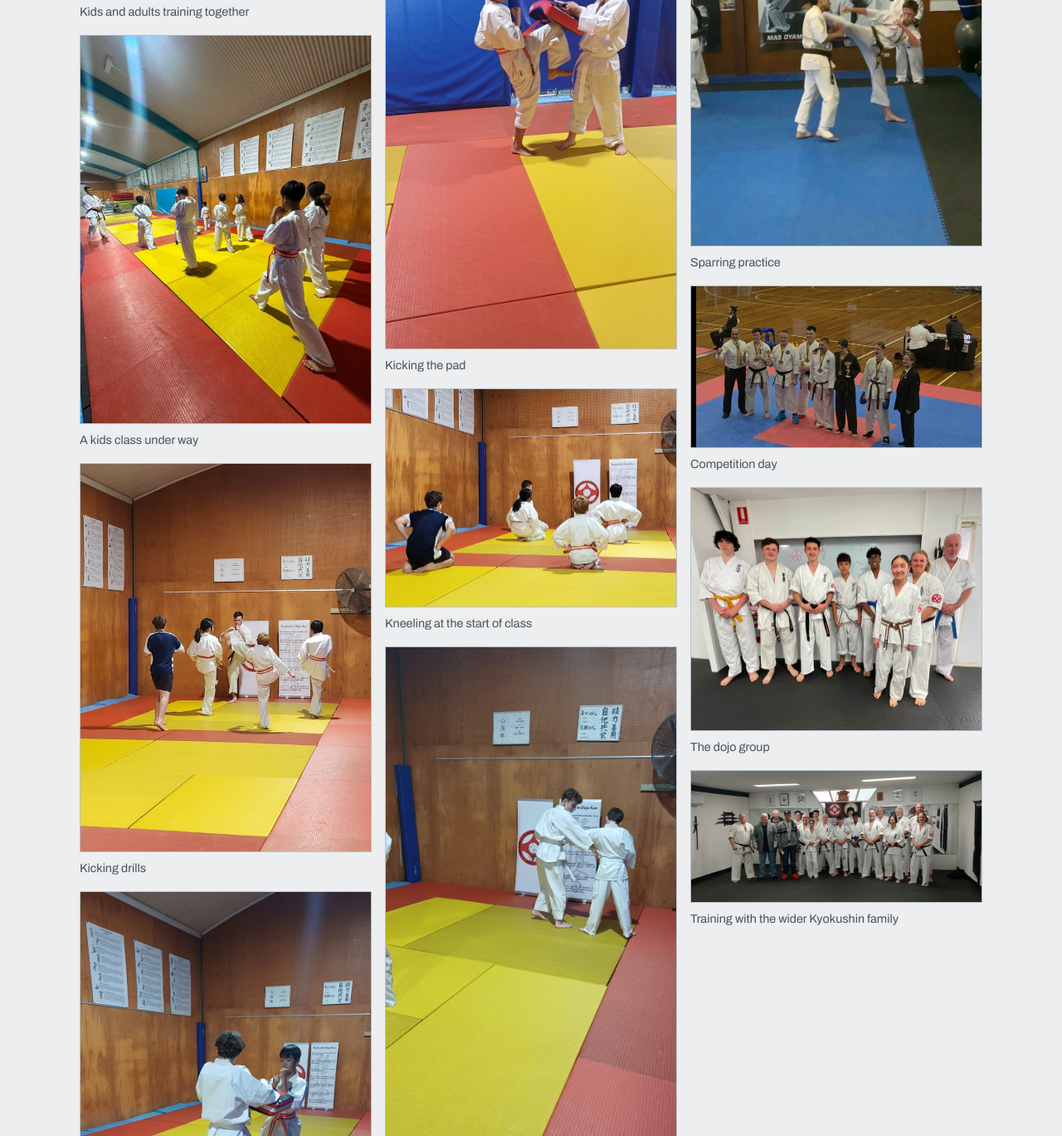
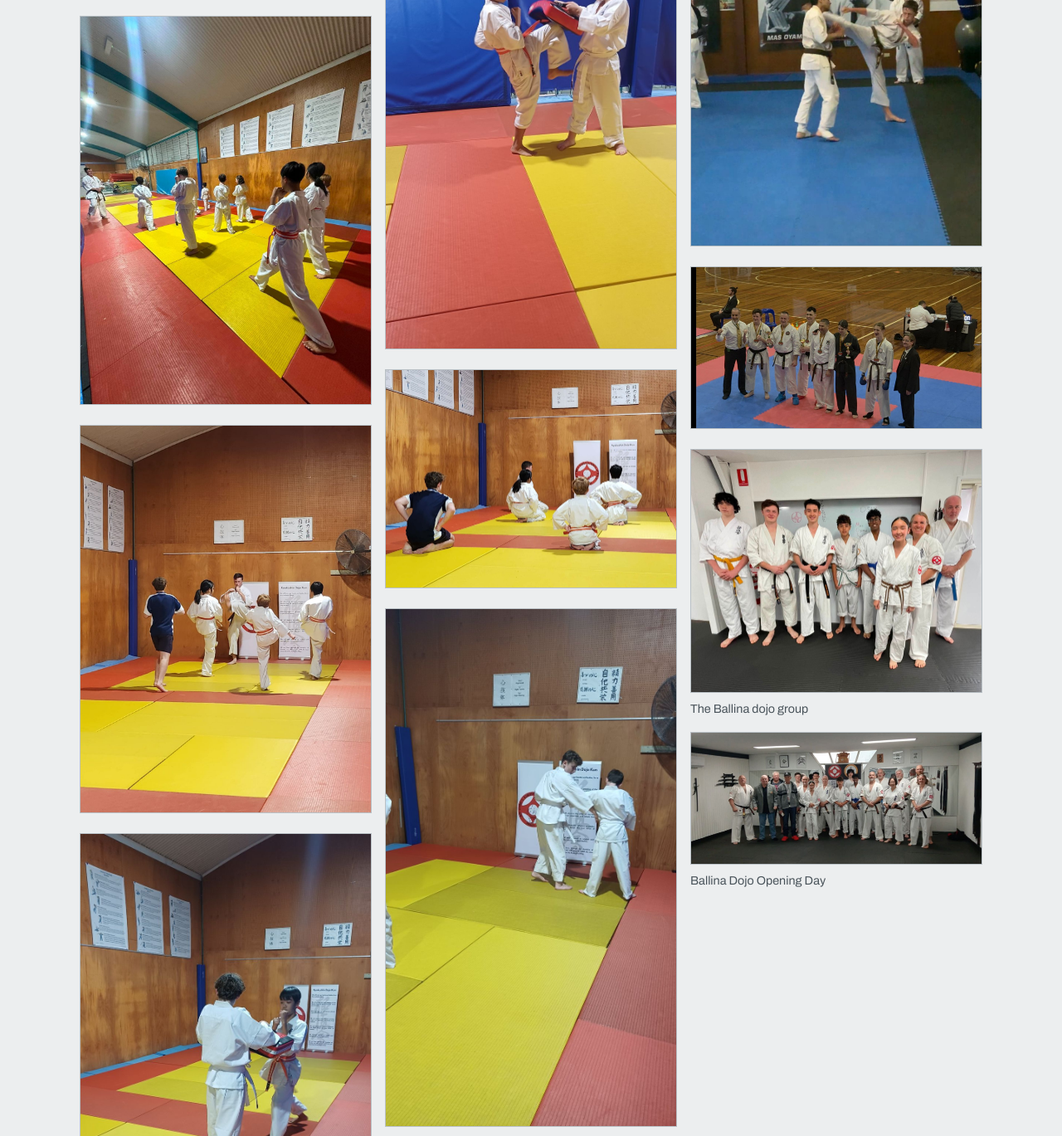
Before and after one commit to bradchish/KKCH-Website, a plain HTML site: page photos.html in a window 1280 px wide. Shown: the part 473-1842 px from the top of the page at 83% size. Drawn offline with Linux system fonts and the light colour scheme.

Commit message:
No ai captions under photos

```diff
--- a/photos.html
+++ b/photos.html
@@ -38,17 +38,17 @@
         <p>Training at the dojo, plus a few moments from competition and visiting seminars.</p>
       </div>
       <div class="gallery">
-        <figure><img src="class-stances.jpg" width="1400" height="788" loading="lazy" alt="Adults and kids practising a fighting stance together on the dojo mats"><figcaption>Kids and adults training together</figcaption></figure>
-        <figure><img src="kids-class.jpg" width="1050" height="1400" loading="lazy" alt="Kids lined up on the mats during a class"><figcaption>A kids class under way</figcaption></figure>
-        <figure><img src="kicking-drill.jpg" width="1050" height="1400" loading="lazy" alt="Students lifting their knees in a kicking drill facing an instructor"><figcaption>Kicking drills</figcaption></figure>
-        <figure><img src="pad-drill.jpg" width="787" height="1400" loading="lazy" alt="Two students working on punching technique with a kicking pad"><figcaption>Pad work</figcaption></figure>
-        <figure><img src="pad-kick.jpg" width="787" height="1400" loading="lazy" alt="A student kicking a pad held by a partner"><figcaption>Kicking the pad</figcaption></figure>
-        <figure><img src="bowing-in.jpg" width="1400" height="1050" loading="lazy" alt="Students kneeling in a row at the start of class"><figcaption>Kneeling at the start of class</figcaption></figure>
-        <figure><img src="partner-drill.jpg" width="787" height="1400" loading="lazy" alt="Two students practising a technique with a partner"><figcaption>Partner practice</figcaption></figure>
-        <figure><img src="high-kick.jpg" width="982" height="1400" loading="lazy" alt="A student landing a high kick on a partner in front of Kyokushin posters"><figcaption>Sparring practice</figcaption></figure>
-        <figure><img src="tournament.jpg" width="1400" height="774" loading="lazy" alt="Competitors and officials lined up with medals and trophies at a tournament"><figcaption>Competition day</figcaption></figure>
-        <figure><img src="group.jpg" width="1400" height="1170" loading="lazy" alt="A group of students of different ages and belt colours standing together"><figcaption>The dojo group</figcaption></figure>
-        <figure><img src="seminar.jpg" width="1400" height="631" loading="lazy" alt="A large group of Kyokushin karate students and seniors in a dojo"><figcaption>Training with the wider Kyokushin family</figcaption></figure>
+        <figure><img src="class-stances.jpg" width="1400" height="788" loading="lazy" alt="Adults and kids practising a fighting stance together on the dojo mats"><figcaption></figcaption></figure>
+        <figure><img src="kids-class.jpg" width="1050" height="1400" loading="lazy" alt="Kids lined up on the mats during a class"><figcaption></figcaption></figure>
+        <figure><img src="kicking-drill.jpg" width="1050" height="1400" loading="lazy" alt="Students lifting their knees in a kicking drill facing an instructor"><figcaption></figcaption></figure>
+        <figure><img src="pad-drill.jpg" width="787" height="1400" loading="lazy" alt="Two students working on punching technique with a kicking pad"><figcaption></figcaption></figure>
+        <figure><img src="pad-kick.jpg" width="787" height="1400" loading="lazy" alt="A student kicking a pad held by a partner"><figcaption></figcaption></figure>
+        <figure><img src="bowing-in.jpg" width="1400" height="1050" loading="lazy" alt="Students kneeling in a row at the start of class"><figcaption></figcaption></figure>
+        <figure><img src="partner-drill.jpg" width="787" height="1400" loading="lazy" alt="Two students practising a technique with a partner"><figcaption></figcaption></figure>
+        <figure><img src="high-kick.jpg" width="982" height="1400" loading="lazy" alt="A student landing a high kick on a partner in front of Kyokushin posters"><figcaption></figcaption></figure>
+        <figure><img src="tournament.jpg" width="1400" height="774" loading="lazy" alt="Competitors and officials lined up with medals and trophies at a tournament"><figcaption></figcaption></figure>
+        <figure><img src="group.jpg" width="1400" height="1170" loading="lazy" alt="A group of students of different ages and belt colours standing together"><figcaption>The Ballina dojo group</figcaption></figure>
+        <figure><img src="seminar.jpg" width="1400" height="631" loading="lazy" alt="A large group of Kyokushin karate students and seniors in a dojo"><figcaption>Ballina Dojo Opening Day</figcaption></figure>
       </div>
       <div class="page-cta">
         <a class="btn primary" href="index.html#trial">Book a free trial class</a>
```
